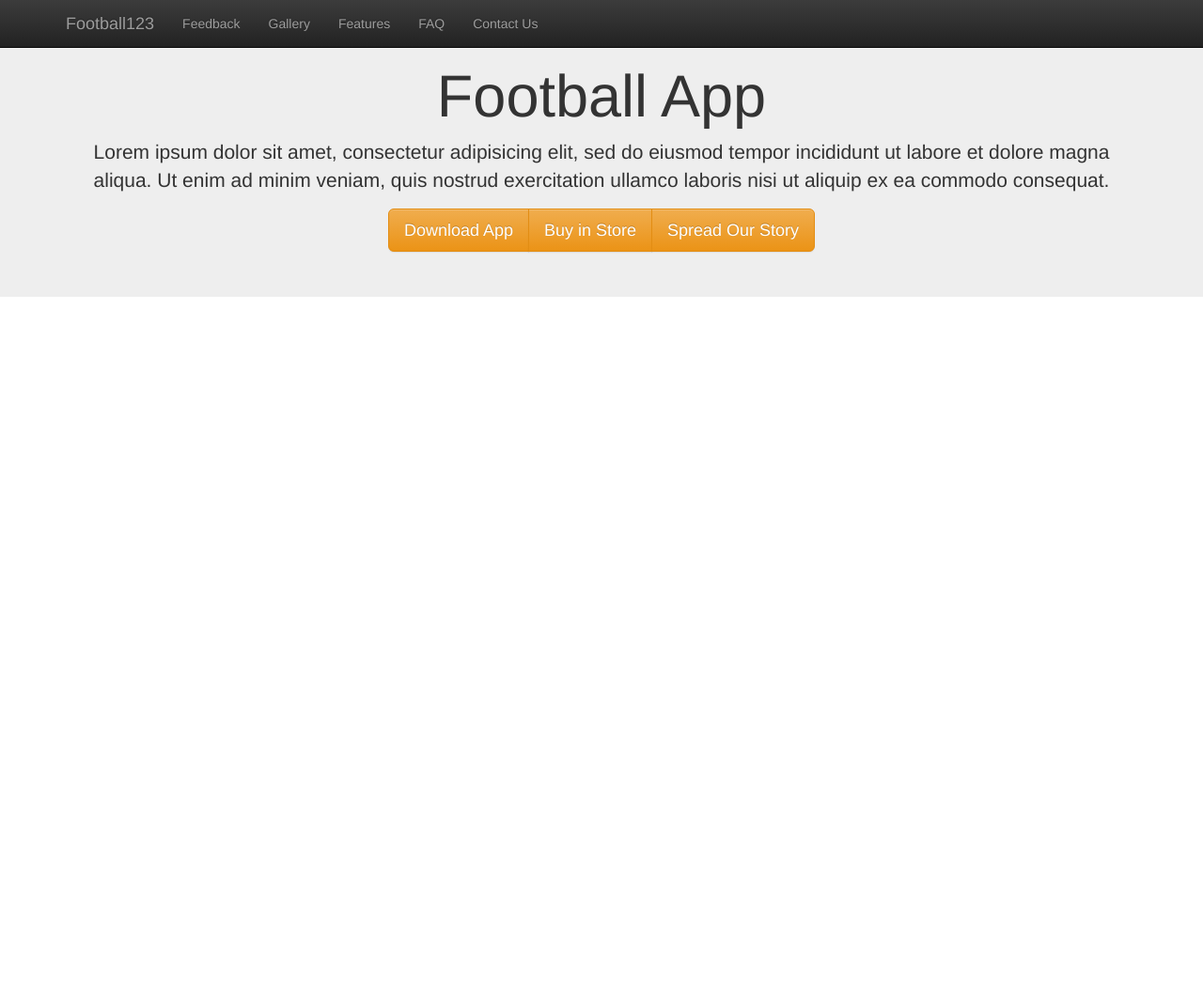
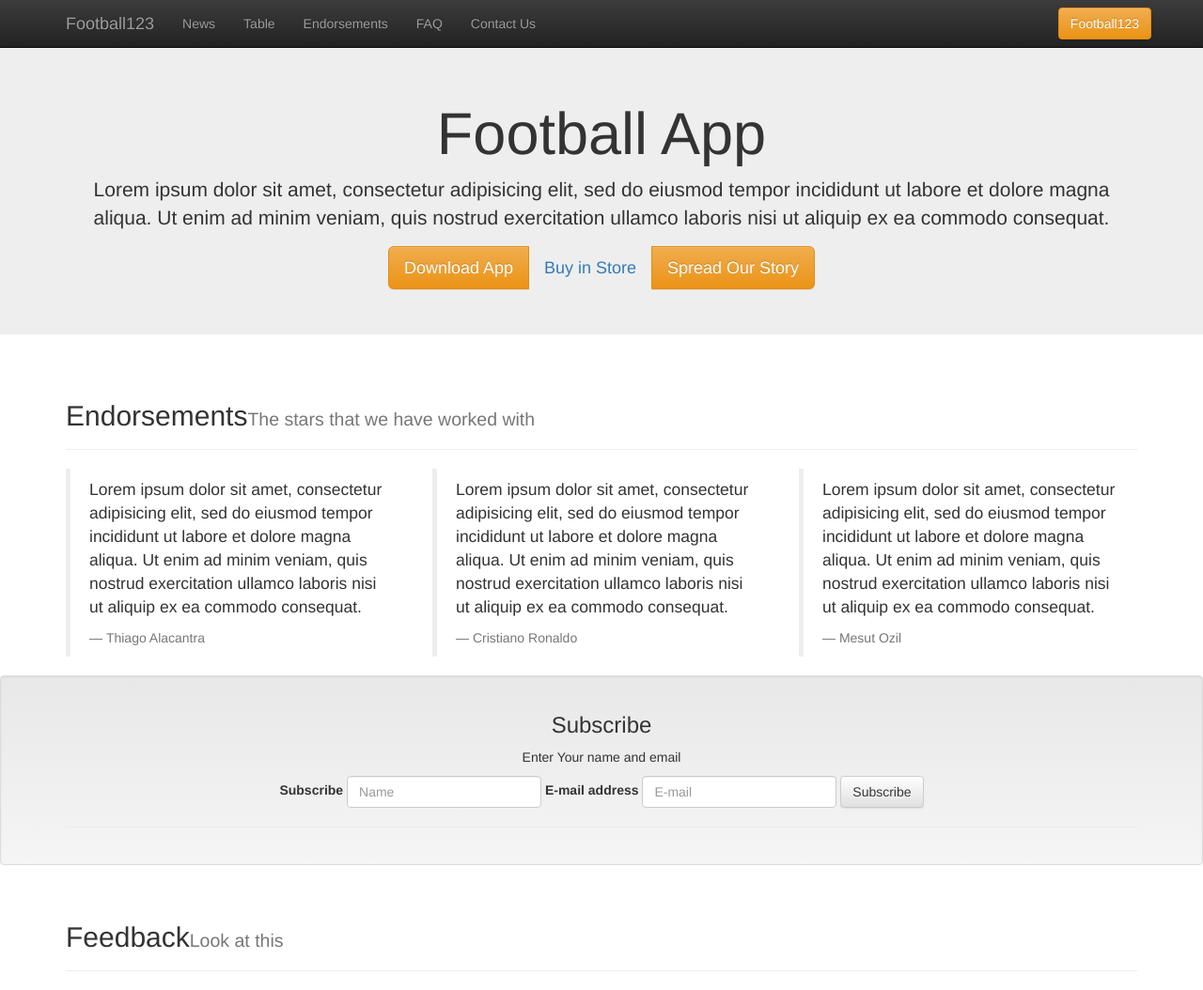
Before and after one commit to shaneoconnell/project_football, a plain HTML site: page index.html in a window 1280 px wide. Shown: the whole page at 94% size. Before the commit the page ends 800 px from the top, so only its background shows below. Drawn offline with nearby package versions, Linux system fonts and the light colour scheme.

Commit message:
carousel

```diff
--- a/index.html
+++ b/index.html
@@ -10,7 +10,11 @@
 
 <!-- Optional theme -->
 <link rel="stylesheet" href="https://maxcdn.bootstrapcdn.com/bootstrap/3.3.6/css/bootstrap-theme.min.css" integrity="sha384-fLW2N01lMqjakBkx3l/M9EahuwpSfeNvV63J5ezn3uZzapT0u7EYsXMjQV+0En5r" crossorigin="anonymous">
-
+<style>
+body {
+	padding-top:40px;
+}
+</style>
 </head>
 <body>
 
@@ -28,10 +32,12 @@
 		<a href="" class="navbar-brand">Football123</a>
 	</div><!-- navbar header -->
 	<div class="collapse navbar-collapse" id ="navbar-collapse">
+
+	<a href="" class="btn btn-warning navbar-btn navbar-right">Football123</a>
 		<ul class="nav navbar-nav">
-			<li><a href="#feedback">Feedback</a>
-			<li><a href="#gallery">Gallery</a>
-			<li><a href="#feaetures">Features</a>
+			<li><a href="#news">News</a>
+			<li><a href="#table">Table</a>
+			<li><a href="#endorsements">Endorsements</a>
 			<li><a href="#faq">FAQ</a>
 			<li><a href="#contactus">Contact Us</a>
 		</ul>
@@ -49,11 +55,100 @@
 
 		<div class="btn-group">
 			<a href="" class="btn btn-lg btn-warning">Download App</a>
-			<a href="" class="btn btn-lg btn-warning">Buy in Store</a>
+			<a href="" class="btn btn-lg btn-warning-default">Buy in Store</a>
 			<a href="" class="btn btn-lg btn-warning">Spread Our Story</a>
 		</div>
 	</div>	<!--end container -->
 </div> <!-- end jumbotron -->
+
+
+<div class="container">
+	<section>
+		<div class="page-header" id="news">
+			<h2>Endorsements<small>The stars that we have worked with</small></h2>
+		</div>
+
+		<div class="row">
+			<div class="col-lg-4">
+				<blockquote>
+					<p>Lorem ipsum dolor sit amet, consectetur adipisicing elit, sed do eiusmod
+					tempor incididunt ut labore et dolore magna aliqua. Ut enim ad minim veniam,
+					quis nostrud exercitation ullamco laboris nisi ut aliquip ex ea commodo
+					consequat. </p>
+					<footer>Thiago Alacantra</footer>
+				</blockquote>
+			</div>
+			<div class="col-lg-4">
+				<blockquote>
+					<p>Lorem ipsum dolor sit amet, consectetur adipisicing elit, sed do eiusmod
+					tempor incididunt ut labore et dolore magna aliqua. Ut enim ad minim veniam,
+					quis nostrud exercitation ullamco laboris nisi ut aliquip ex ea commodo
+					consequat. </p>
+					<footer>Cristiano Ronaldo</footer>
+				</blockquote>
+			</div>
+			<div class="col-lg-4">
+				<blockquote>
+					<p>Lorem ipsum dolor sit amet, consectetur adipisicing elit, sed do eiusmod
+					tempor incididunt ut labore et dolore magna aliqua. Ut enim ad minim veniam,
+					quis nostrud exercitation ullamco laboris nisi ut aliquip ex ea commodo
+					consequat. </p>
+					<footer>Mesut Ozil</footer>
+				</blockquote>
+			</div>
+		</div>
+
+	</section>
+</div><!--end container-->
+
+<section>
+	<div class="well">
+		<div class="container text-center">
+			<h3>Subscribe</h3>
+			<p>Enter Your name and email</p>
+
+			<form action="" class="form-inline">
+				<div class="form-group">
+					<label for="subscription">Subscribe</label>
+					<input type="text" class="form-control" id="subsription" placeholder="Name">
+				</div>
+				<div class="form-group">
+					<label for="email">E-mail address</label>
+					<input type="text" class="form-control" id="email" placeholder="E-mail">
+				</div>
+				<button type="submit" class="btn btn-default">Subscribe</button>
+				<hr>
+			</form>
+		</div>
+	</div>
+</section><!--subscription-->
+
+<div class="container">
+	<section>
+		<div class="page-header" id="table" >
+			<h2>Feedback<small>Look at this</small></h2>
+		</div>
+
+		<div class="carousel slide" id="screenshot-carousel" data-ride="carousel">
+			<ol class="carousel-indicators">
+				<li data-target="screenshot-carousel" data-slide-to="0" class="active"></li>
+				<li data-target="screenshot-carousel" data-slide-to="1"></li>
+				<li data-target="screenshot-carousel" data-slide-to="2"></li>
+				<li data-target="screenshot-carousel" data-slide-to="3"></li>
+			</ol>
+			<div class="carousel-inner">
+				<div class="item">
+					<img src="">
+					<img src="">
+					<img src="">
+					<img src="">
+				</div>
+			</div>
+		</div><!-- End of carousel -->
+
+
+	</section>
+</div>
 
 
 
```
